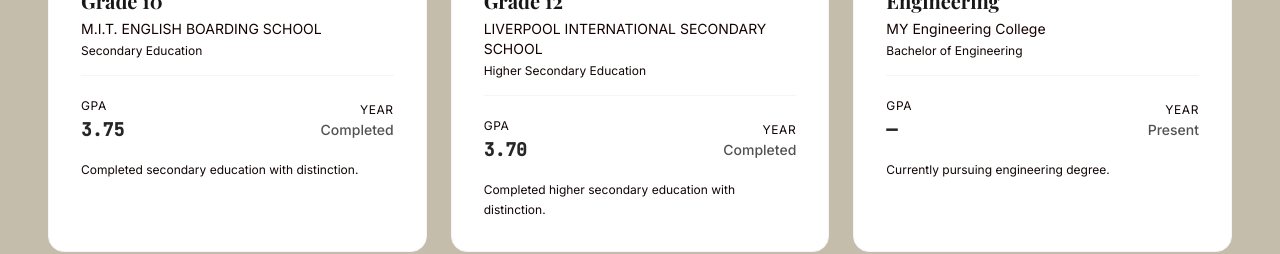
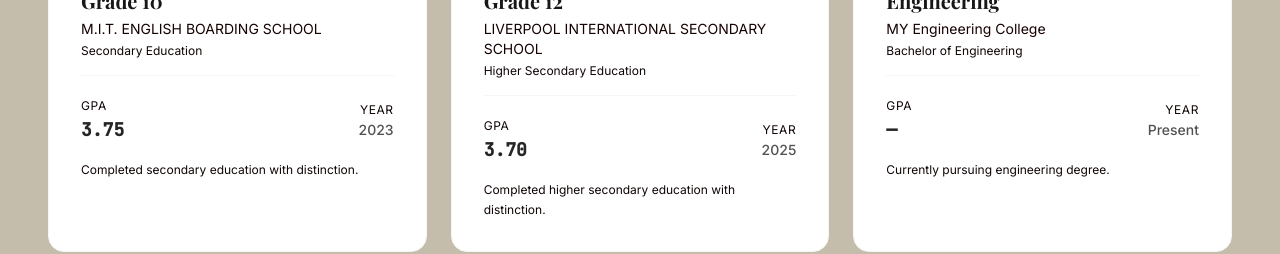
Before and after one commit to gauravmishra67/myportfolio, a React (Vite) app: page / in a window 1280 px wide. Shown: the part 5520-5774 px from the top of the page. Built offline with nearby package versions, Linux system fonts and the light colour scheme; a web font is replaced by a local one.

Commit message:
date added

```diff
--- a/src/data/education.ts
+++ b/src/data/education.ts
@@ -14,7 +14,7 @@ export const education: Education[] = [
     institution: "M.I.T. ENGLISH BOARDING SCHOOL",
     degree: "Secondary Education",
     gpa: "3.75",
-    year: "Completed",
+    year: "2023",
     status: "completed",
     description: "Completed secondary education with distinction.",
   },
@@ -23,7 +23,7 @@ export const education: Education[] = [
   institution: "LIVERPOOL INTERNATIONAL SECONDARY SCHOOL",
     degree: "Higher Secondary Education",
     gpa: "3.70",
-    year: "Completed",
+    year: "2025",
     status: "completed",
     description: "Completed higher secondary education with distinction.",
   },
```
